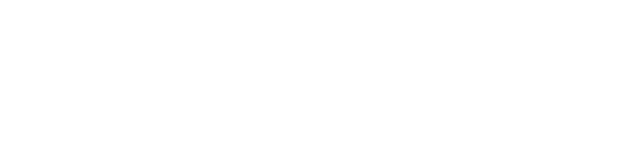
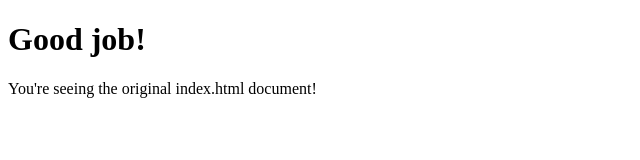
Before and after one commit to veryuniqueusrnm/embed-blocked, a plain HTML site: page index.html in a window 1280 px wide. Shown: the whole page, without its empty margins (0-640 px from the left). Drawn offline with Linux system fonts and the light colour scheme.

Commit message:
Update index.html

```diff
--- a/index.html
+++ b/index.html
@@ -12,6 +12,7 @@
       </script>
   </head>
   <body>
-
+      <h1>Good job!</h1>
+      <p>You're seeing the original index.html document!</p>
   </body>
 </html>
```
